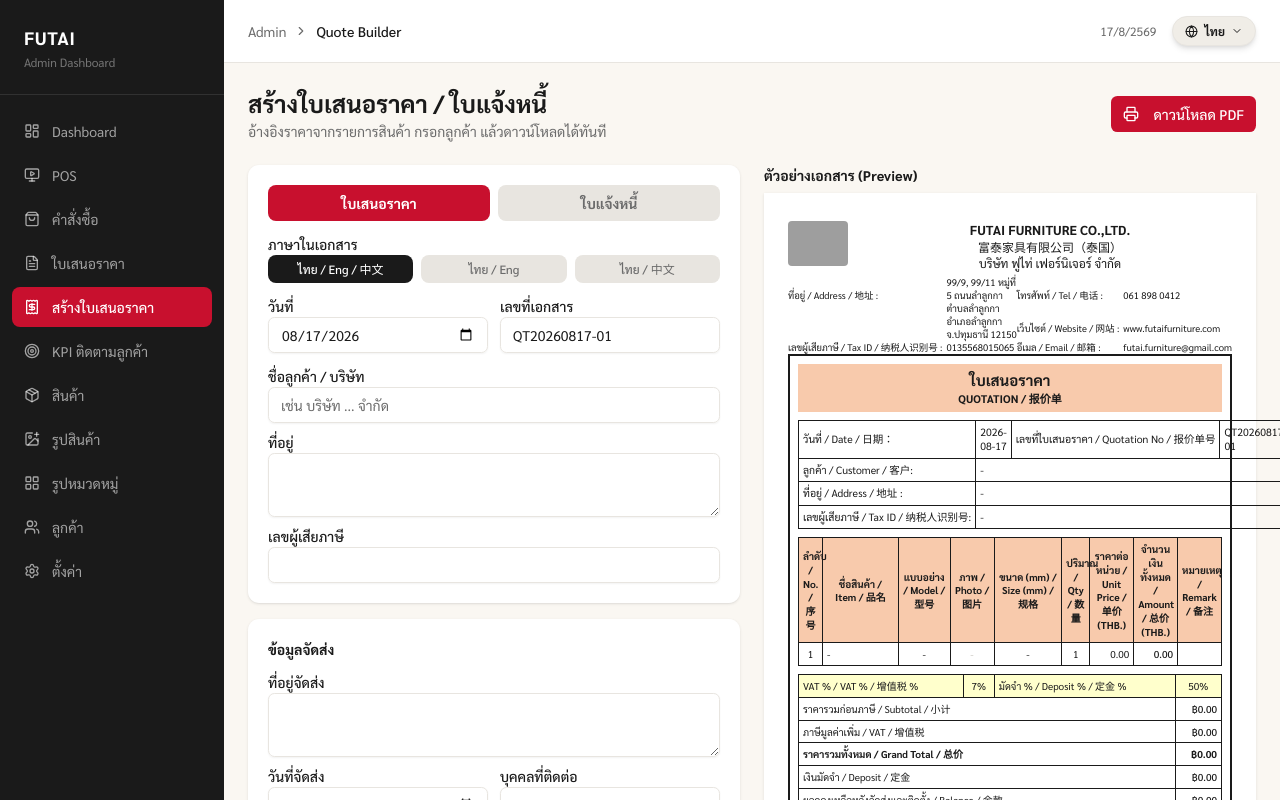
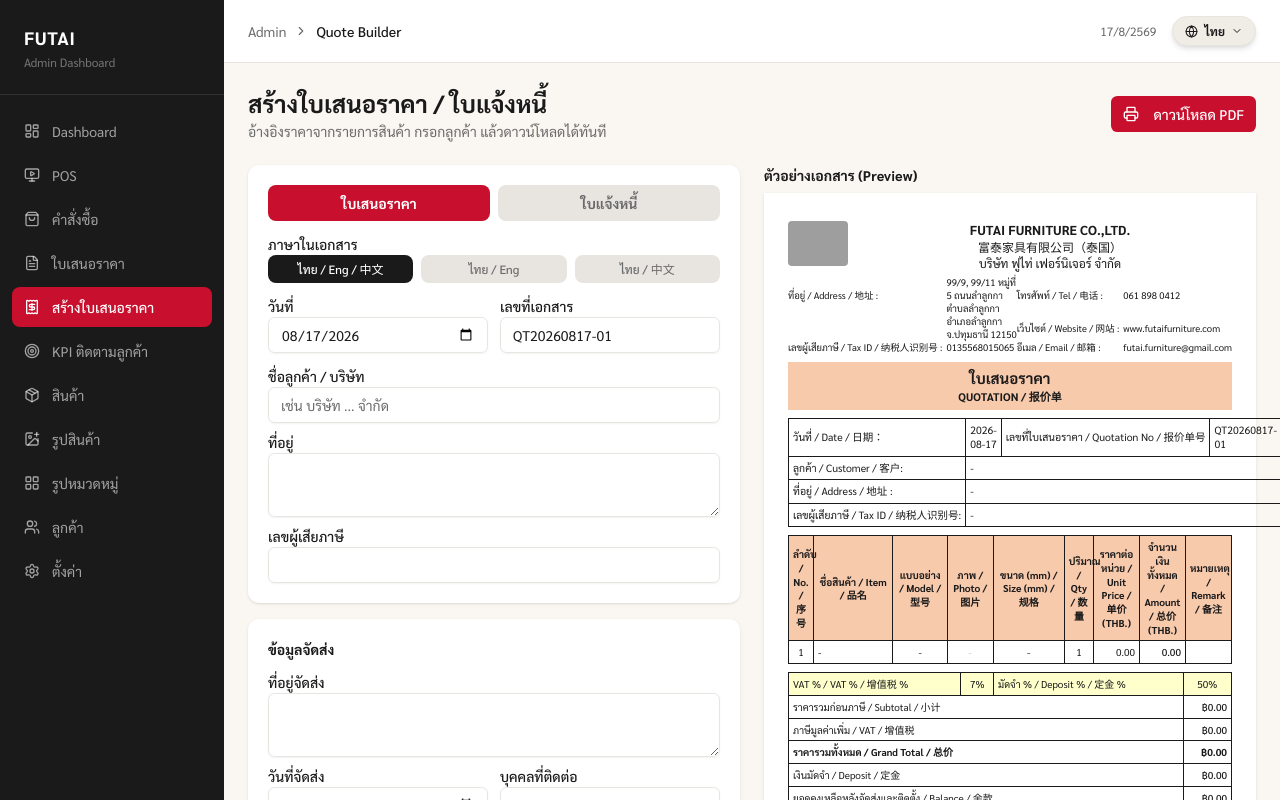
Before and after one commit to futaifurnitureBKK/futai-furniture, a Next.js app: page /admin/quote-builder in a window 1280 px wide. Shown: the top 800 px of the page. Built offline with nearby package versions, Linux system fonts and the light colour scheme; grey boxes are pictures that could not be loaded.

Commit message:
Remove the thick outer frame border, keep the inner table borders

```diff
--- a/src/app/admin/(dashboard)/quote-builder/page.tsx
+++ b/src/app/admin/(dashboard)/quote-builder/page.tsx
@@ -533,10 +533,7 @@ export default function QuoteBuilderPage() {
               </tbody>
             </table>
 
-            {/* Everything from the title bar down sits inside one bold frame,
-                matching the real invoice — the letterhead above stays outside it. */}
-            <div className="border-2 border-[#1A1A1A] p-2">
-            <div className="text-center font-bold py-1.5 mb-2" style={{ backgroundColor: "#F8CAAC" }}>
+            <div className="text-center font-bold py-1.5 my-2" style={{ backgroundColor: "#F8CAAC" }}>
               <div className="text-[15px]">{doc.th}</div>
               <div className="text-[11px]">{docSubLine}</div>
             </div>
@@ -678,7 +675,6 @@ export default function QuoteBuilderPage() {
               <p className="whitespace-pre-line h-16">{L(TXT.sellerSign)} :</p>
               <p className="whitespace-pre-line h-16">{L(TXT.buyerSign)} :</p>
             </div>
-            </div>
           </div>
         </div>
       </div>
```
